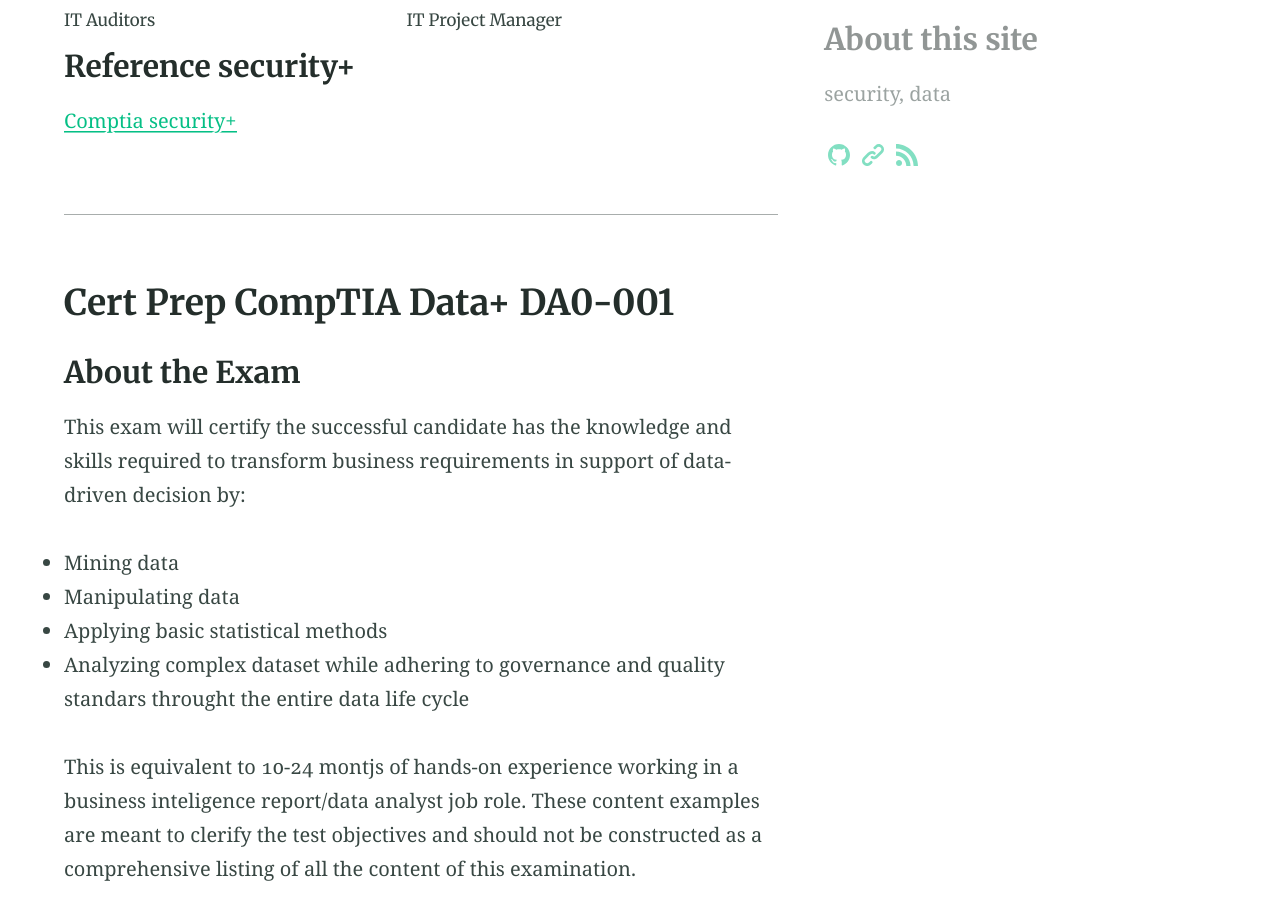
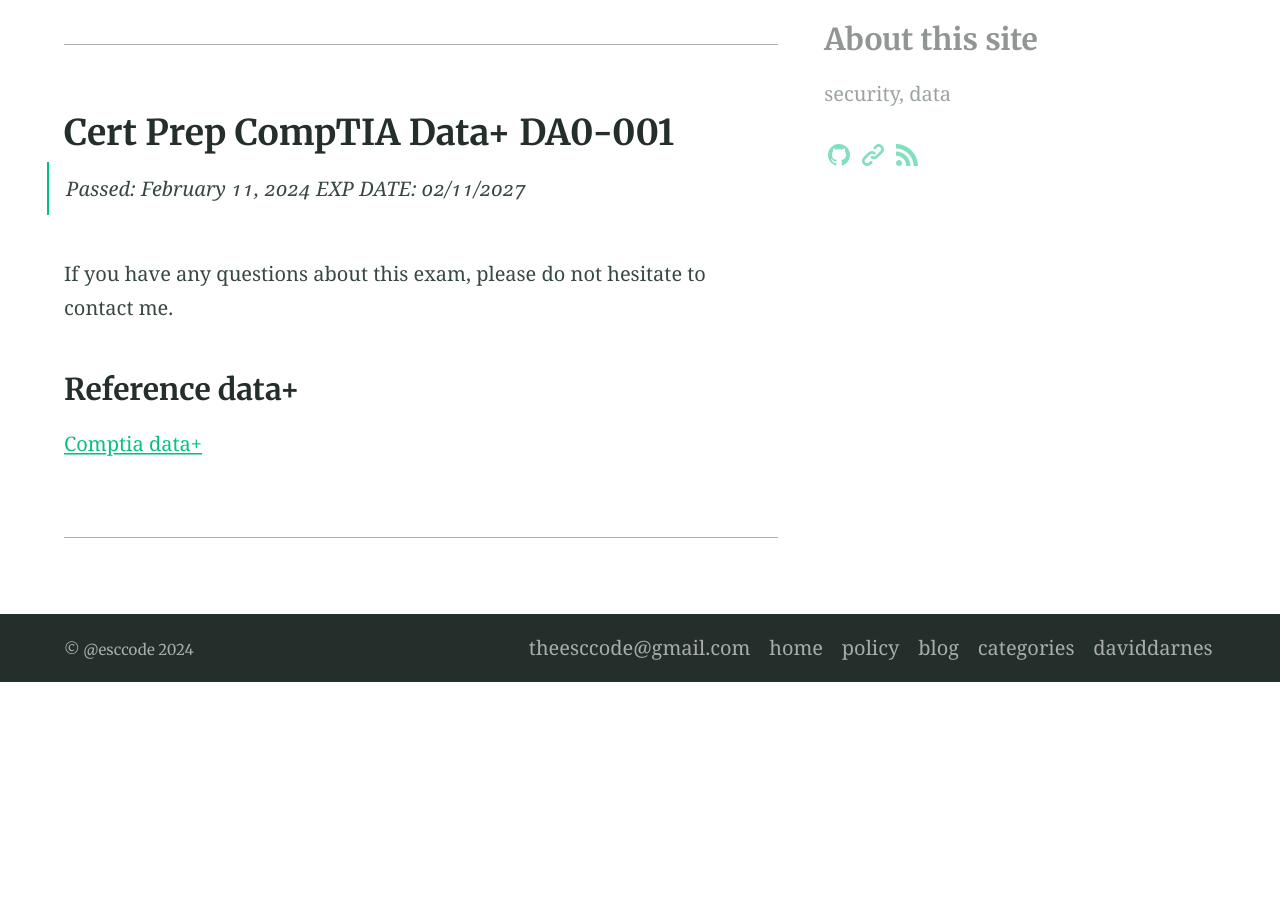
Before and after one commit to esccode/esccode.github.io, a Jekyll site: the page built from index.md, in a window 1280 px wide and 900 px high, scrolled down 2856 px. Built offline with Jekyll 4.4.1, drawn with Linux system fonts in a browser that asks for light colours; after the commit the page ends 3538 px from its top, so only the background shows below that; some of the changed text lies outside the part shown.

Commit message:
dddddddd

```diff
--- a/index.md
+++ b/index.md
@@ -23,11 +23,6 @@
   - [Jobs that use CompTIA Security+](#jobs-that-use-comptia-security)
   - [Reference security+](#reference-security)
 - [Cert Prep CompTIA Data+ DA0-001](#cert-prep-comptia-data-da0-001)
-  - [About the Exam](#about-the-exam-1)
-  - [Test Details](#test-details-1)
-  - [Exam Objectives(Domains)](#exam-objectivesdomains-1)
-  - [Differentiate Yourself With Data](#differentiate-yourself-with-data)
-  - [Jobs You Can Land With CompTIA Data+](#jobs-you-can-land-with-comptia-data)
   - [Reference data+](#reference-data)
 
 ## Cert Prep CompTIA Security+ SY0-601
@@ -88,59 +83,10 @@
 
 ## Cert Prep CompTIA Data+ DA0-001
 
-### About the Exam
+> Passed: February 11, 2024
+> EXP DATE: 02/11/2027
 
-This exam will certify the successful candidate has the knowledge and skills required to transform business requirements in support of data-driven decision by:
-
-- Mining data
-- Manipulating data
-- Applying basic statistical methods
-- Analyzing complex dataset while adhering to governance and quality standars throught the entire data life cycle
-
-This is equivalent to 10-24 montjs of hands-on experience working in a business inteligence report/data analyst job role. These content examples are meant to clerify the test objectives and should not be constructed as a comprehensive listing of all the content of this examination.
-
-### Test Details
-
-| Test Details | |
-|---|---|
-| Required exam | DA0-001 |
-| Number of questions | Maximum of 90 |
-| Types of questions | Multiple-choice and performance-based |
-| Length of test | 90 minutes |
-| Recommended experience | - 18-24 months of experience in a report/business analyst job role - Exposure to databases and analitical tools - Basic understanding of statistics - Data visualization experience |
-| Passing score | 775 (on a scale of 100-900) |
-
-### Exam Objectives(Domains)
-
-The table below lists the domains measures by this examination and the extent to which they are represented:
-
-| **Domain**| **Percentage of Examination** |
-|---|---|
-| 1.0 Data Concepts and Environments | 15%  |
-| 2.0 Data Mining | 25%  |
-| 3.0 Data Analysis | 23%  |
-| 4.0 Visualization | 23%  |
-| 5.0 Data Governance, Quality, and Controls | 14%  |
-| **Total** | 100% |
-
-### Differentiate Yourself With Data
-
-- *Better Analyze and Interpret Data*
-Mine data more effectively. Analyze with rigor. Avoide confounding result.
-- *Communicate Insight*
-Highlight what's important in reports that persuade, not confuse. Help drive better data-driven decisions.
-- *Demonstrate Competency*
-Make yourself a valuable team member. Data literacy means you're more employable and upwardly mobile.
-
-### Jobs You Can Land With CompTIA Data+
-
-| Rols|---|
-|---|---|
-| Reporting Analyst| Operations Analyst |
-|---|---|
-| Marketing Analyst | Business Intelligence Analyst |
-|---|---|
-| Data Architect | Data Analyst |
+If you have any questions about this exam, please do not hesitate to contact me.
 
 ### Reference data+
 
```
